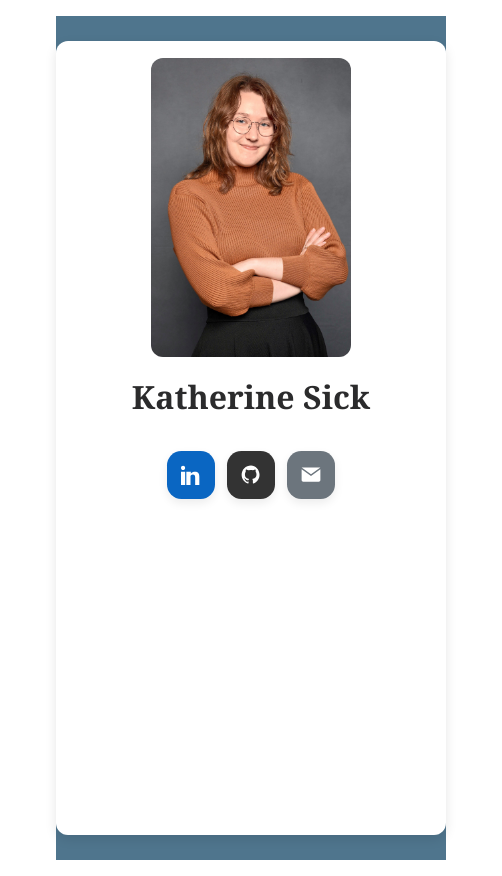
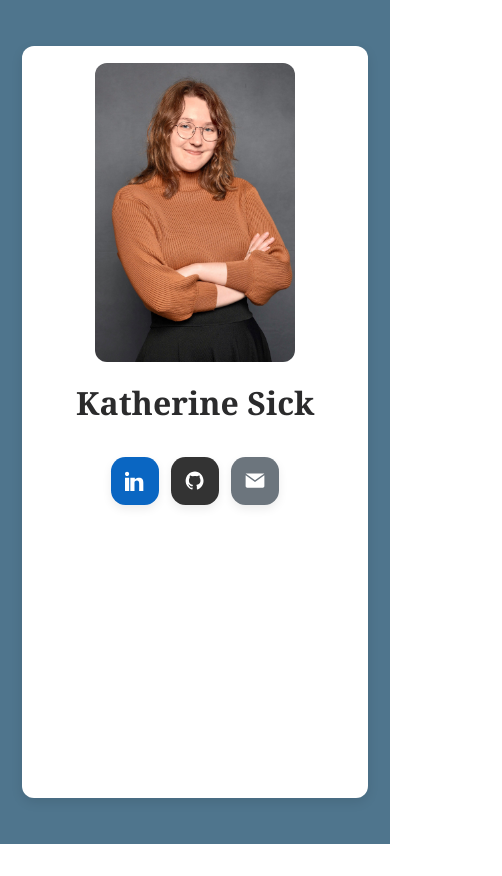
Before and after one commit to KatherineSick/katherinesick-portfolio, a React (Vite) app: page / in a window 390 px wide. Shown: the whole page, 502 px wide, since content can reach past the window. After the commit the page ends 844 px from the top, so only its background shows below. Built offline with nearby package versions, Linux system fonts and the light colour scheme.

Commit message:
fixed positioning for mobile

```diff
--- a/src/components-mobile/Profile.jsx
+++ b/src/components-mobile/Profile.jsx
@@ -4,8 +4,8 @@ import profilePic from '../assets/profile-pic.jpg';
 export default function ProfileMobile() {
   return (
     <aside className="profile-mobile">
-      <img src={profilePic} alt="Profile" />
-      <h1>Katherine Sick</h1>
+      <img className='profile-pic' src={profilePic} alt="Profile" />
+      <h1 className='profile-name'>Katherine Sick</h1>
       <div className="profile-actions">
         <a
           className="btn btn-linkedin"
--- a/src/index-mob.css
+++ b/src/index-mob.css
@@ -6,16 +6,17 @@
   height: 100vh;            /* full viewport height */
   width: 100vw;             /* full viewport width */
   margin: 0;                /* remove default margins */
-  padding: 0;               /* remove default padding */
+  padding: 0;
+  overflow: hidden;        /* remove default padding */
   box-sizing: border-box;   /* include padding/border in size calculations */
   background-color: #4f758d;
 }
 
 
 .mobile-box {
-  width: 95%;
+  width: 80%;
   max-width: 480px;
-  height: 90vh;
+  height: 85vh;
   padding: 16px;
   border: 1px solid rgba(255, 255, 255, 0.3);
   border-radius: 12px;
--- a/src/index.css
+++ b/src/index.css
@@ -39,11 +39,12 @@ h1 {
   color: rgb(43, 43, 44)
 }
 
-#app {
-  max-width: 1280px;
-  margin: 0;
-  padding: 1rem 56px;
-  text-align: center;
+@media (min-width: 901px) {
+  #app {
+    max-width: 1280px;
+    padding: 1rem 56px;
+    text-align: center;
+  }
 }
 
 .read-the-docs {
```
Also changed, not shown: src/components-mobile/Education.jsx (added), src/components-mobile/Experience.jsx (added), src/components-mobile/Projects.jsx (added).
